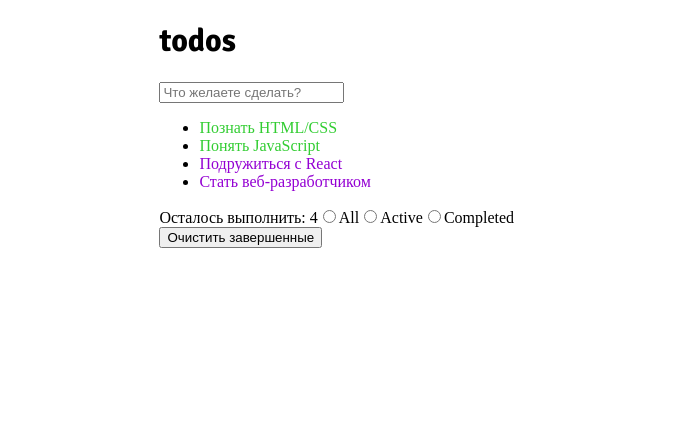
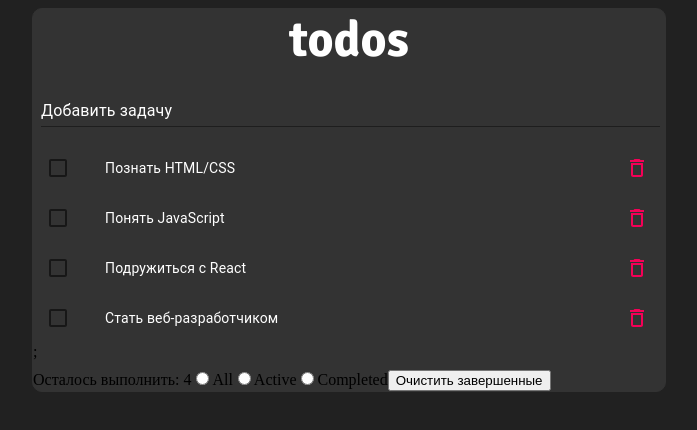
Before and after one commit to WebHeroSchool/GL.React.ToDo, a React (Create React App) app: page / in a window 1280 px wide. Shown: the top 430 px of the page, without its empty margins (291-988 px from the left). Built offline with nearby package versions, Linux system fonts and the light colour scheme.

Commit message:
Task 25. Готовые библиотеки компонентов. Material UI
1. Установи Material UI в проект.

2. Подключи любой из понравившихся готовых компонентов Material UI в свой проект.

```diff
--- a/package.json
+++ b/package.json
@@ -36,6 +36,8 @@
     ]
   },
   "devDependencies": {
+    "@material-ui/core": "^4.11.2",
+    "@material-ui/icons": "^4.11.2",
     "classnames": "^2.2.6"
   }
 }
--- a/src/components/App/App.module.css
+++ b/src/components/App/App.module.css
@@ -1,10 +1,21 @@
 @import url('https://fonts.googleapis.com/css2?family=Signika:wght@700&display=swap');
+body {
+    background-color: #212121;
+}
+
 .todo {
     padding: 0;
     margin: auto;
-    width: 30%;
+    width: 50%;
+    background-color: #333333;
+    border: 1px solid #333333;
+    border-radius: 10px;
 }
 
 .todo__title {
+    font-size: 50px;
+    margin: 0;
+    text-align: center;
+    color: white;
     font-family: 'Signika', sans-serif;
 }
--- a/src/components/InputItem/InputItem.js
+++ b/src/components/InputItem/InputItem.js
@@ -1,13 +1,46 @@
 import React from 'react';
+import { makeStyles } from '@material-ui/core/styles';
+import TextField from "@material-ui/core/TextField"
 
-const InputItem = () => (
-    <form>
-        <input
-            id="todo-input"
-            type="text"
-            placeholder="Что желаете сделать?">
-        </input>
-    </form>
-);
+const useStyles = makeStyles((theme) => ({
+    root: {
+        '& > *': {
+            margin: theme.spacing(1),
+            width: '98%',
+            bolorColor: 'white',
+        },
+        '& .MuiInput-underline:after': {
+            borderBottomColor: 'darkviolet',
+        },
+    },
+    todo__input_label: {
+        color: '#fff',
+        '&.Mui-focused': {
+            margin: theme.spacing(1),
+            color: 'darkviolet',
+        },
+    },
+    input: {
+        color: '#fff',
+        paddingLeft: '1%',
+    }
+}));
 
-export default InputItem;
+export default function InputItem() {
+    const classes = useStyles();
+
+    return (
+        <form className={classes.root} autoComplete="off">
+            <TextField
+                id="input-todo"
+                label="Добавить задачу"
+                InputProps={{
+                    className: classes.input
+                }}
+                InputLabelProps={{
+                    className: classes.todo__input_label
+                }}
+            />
+        </form >
+    );
+};
--- a/src/components/Item/Item.js
+++ b/src/components/Item/Item.js
@@ -1,16 +1,45 @@
 import React from 'react';
-import styles from './Item.module.css'
+import { ListItem, ListItemIcon, ListItemText, Checkbox, ListItemSecondaryAction, IconButton } from '@material-ui/core';
+import DeleteIcon from '@material-ui/icons/DeleteOutlined';
+import styles from './Item.module.css';
 import classnames from 'classnames';
 
-const Item = ({ value, isDone }) => (
-    <span className={
-        classnames({
-            [styles.todo__item]: true,
-            [styles.todo__item_done]: isDone
-        })
-    }>
-        {value}
-    </span>
-);
+export default function Item({ id, value, isDone }) {
+    const [checked, setChecked] = React.useState([1]);
 
-export default Item;
+    const handleToggle = (value) => () => {
+        const currentIndex = checked.indexOf(value);
+        const newChecked = [...checked];
+
+        if (currentIndex === -1) {
+            newChecked.push(value);
+        } else {
+            newChecked.splice(currentIndex, 1);
+        }
+
+        setChecked(newChecked);
+    };
+
+    return (
+        <ListItem role={undefined} dense onClick={handleToggle(value)}
+            className={
+                classnames({
+                    [styles.todo__item]: true,
+                    [styles.todo__item_done]: isDone
+                })
+            }>
+            <ListItemIcon>
+                <Checkbox
+                    edge="start"
+                    checked={checked.indexOf(value) !== -1}
+                />
+            </ListItemIcon>
+            <ListItemText id={id} primary={value} />
+            <ListItemSecondaryAction>
+                <IconButton edge="end" aria-label="delete">
+                    <DeleteIcon color="secondary" />
+                </IconButton>
+            </ListItemSecondaryAction>
+        </ListItem>
+    );
+};
--- a/src/components/Item/Item.module.css
+++ b/src/components/Item/Item.module.css
@@ -1,7 +1,7 @@
 .todo__item {
-    color: #9400D3
+    color: #ffffff
 }
 
 .todo__item_done {
-    color: #32CD32
+    text-decoration: line-through;
 }
--- a/src/components/ItemList/ItemList.js
+++ b/src/components/ItemList/ItemList.js
@@ -1,13 +1,23 @@
 import React from 'react';
+import { makeStyles } from '@material-ui/core/styles';
+import List from '@material-ui/core/List'
 import Item from '../Item/Item'
 
-const ItemList = ({ items }) => (
-    <ul>
-        {items.map(item => (
-            <li key={item.id}>
-                <Item value={item.value} isDone={item.isDone} />
-            </li>))}
-    </ul>
-);
+const useStyles = makeStyles((theme) => ({
+    root: {
+        width: '100%',
+        backgroundColor: theme.palette.background.dark,
+    },
+}));
 
-export default ItemList;
+export default function ItemList({ items }) {
+    const classes = useStyles();
+
+    return (
+        <List dense className={classes.root}>
+            {items.map(item => (
+                <Item key={item.id} value={item.value} isDone={item.isDone} />
+            ))};
+        </List>
+    );
+};
```
Also changed, not shown: 1 other file (tests, documents, lock files or other folders).
